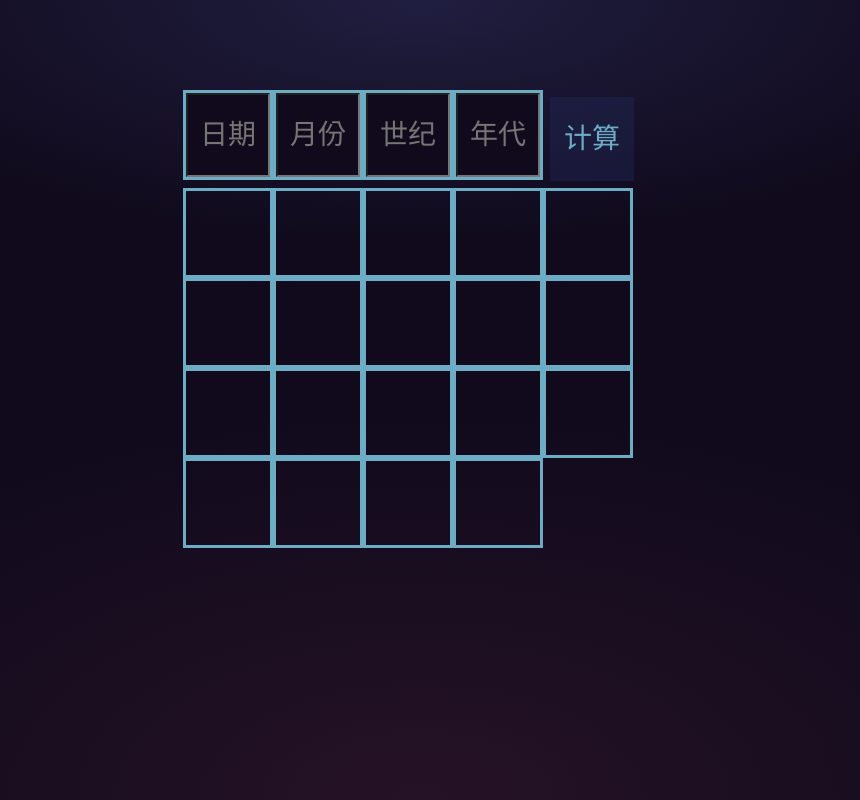
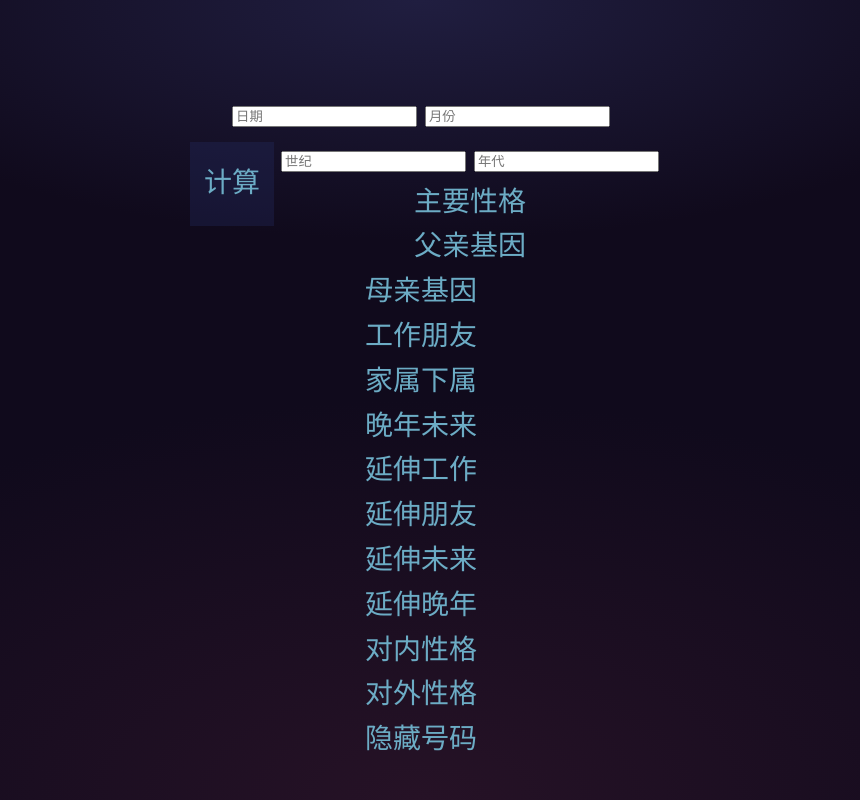
Before and after one commit to rchleung/rchleung.github.io, a plain HTML site: page index.html in a window 1280 px wide. Shown: the whole page, without its empty margins (219-1079 px from the left). Drawn offline with Linux system fonts and the light colour scheme.

Commit message:
Update index.html

```diff
--- a/index.html
+++ b/index.html
@@ -4,44 +4,73 @@
 
 <body>
   <div id="calculator" class="calculator">
-    <div class="text">
-      <input id="aa" class="birthdate" placeholder="日期">
-    </div>
-    <div class="text">
-      <input id="bb" class="birthdate" placeholder="月份">
-    </div>
-    <div class="text">
-      <input id="cc" class="birthdate" placeholder="世纪">
-    </div>
-    <div class="text">
-      <input id="dd" class="birthdate" placeholder="年代">
-    </div>
-    <button id="calculate">计算</button>
+    <input id="aa" class="aa" placeholder="日期">
+    <input id="bb" class="bb" placeholder="月份">
+    <input id="cc" class="cc" placeholder="世纪">
+    <input id="dd" class="dd" placeholder="年代">
 
-    <div id="e" class="text"></div>
-    <div id="f" class="text"></div>
-    <div id="g" class="text"></div>
-    <div id="h" class="text"></div>
+    <button id="calculate" class="calculate" >计算</button>
 
-    <div id="i" class="text"></div>
-    <div id="j" class="text"></div>
-    <div id="k" class="text"></div>
-    <div id="l" class="text"></div>
-    <div id="m" class="text"></div>
+    <div id="e" class="e"></div>
+    <div id="f" class="f"></div>
+    <div id="g" class="g"></div>
+    <div id="h" class="h"></div>
 
-    <div id="n" class="text"></div>
+    <div id="i" class="i"></div>
+    <div id="j" class="j"></div>
 
-    <div id="q" class="text"></div>
-    <div id="p" class="text"></div>
-    <div id="o" class="text"></div>
+    <div id="k" class="k"></div>
 
-    <div id="r" class="text"></div>
-    <div id="s" class="text"></div>
-    <div id="t" class="text"></div>
+    <div id="l" class="l"></div>
+    <div id="m" class="m"></div>
 
-    <div id="u" class="text"></div>
-    <div id="v" class="text"></div>
-    <div id="w" class="text"></div>
+    <div id="n" class="n"></div>
+
+    <div id="o" class="o"></div>
+    <div id="p" class="p"></div>
+    <div id="q" class="q"></div>
+
+    <div id="r" class="r"></div>
+    <div id="s" class="s"></div>
+    <div id="t" class="t"></div>
+
+    <div id="u" class="u"></div>
+
+    <div id="v" class="v"></div>
+
+    <div id="w" class="w"></div>
+
+    <div id="g1" class="g1">主要性格</div>
+    <div id="g2" class="g2">父亲基因</div>
+    <div id="g3" class="g3">母亲基因</div>
+    <div id="g4" class="g4">工作朋友</div>
+    <div id="g5" class="g5">家属下属</div>
+    <div id="g6" class="g6">晚年未来</div>
+
+    <div id="g7" class="g7">延伸工作</div>
+    <div id="g8" class="g8">延伸朋友</div>
+    <div id="g9" class="g9">延伸未来</div>
+    <div id="g10" class="g10">延伸晚年</div>
+    <div id="g11" class="g11">对内性格</div>
+    <div id="g12" class="g12">对外性格</div>
+
+    <div id="g13" class="g13">隐藏号码</div>
+
+    <div id="ijk" class="ijk"></div>
+    <div id="efi" class="efi"></div>
+    <div id="ghj" class="ghj"></div>
+    <div id="opq" class="opq"></div>
+    <div id="lmn" class="lmn"></div>
+    <div id="rst" class="rst"></div>
+
+    <div id="eio" class="eio"></div>
+    <div id="fip" class="fip"></div>
+    <div id="gjr" class="gjr"></div>
+    <div id="hjs" class="hjs"></div>
+    <div id="ikm" class="ikm"></div>
+    <div id="jkl" class="jkl"></div>
+
+    <div id="hidden" class="hidden"></div>
   </div>
 
   <script src="script.js"></script>
```
